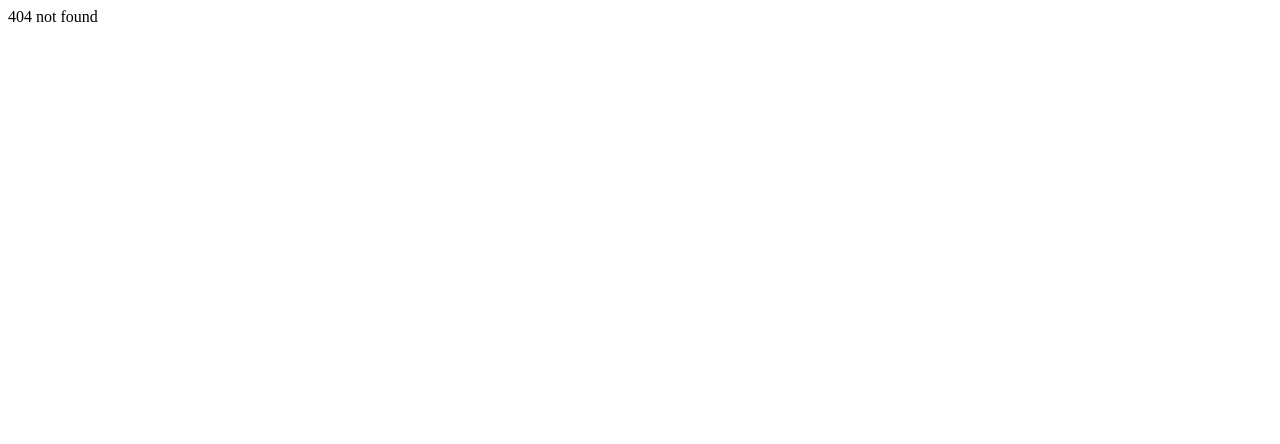
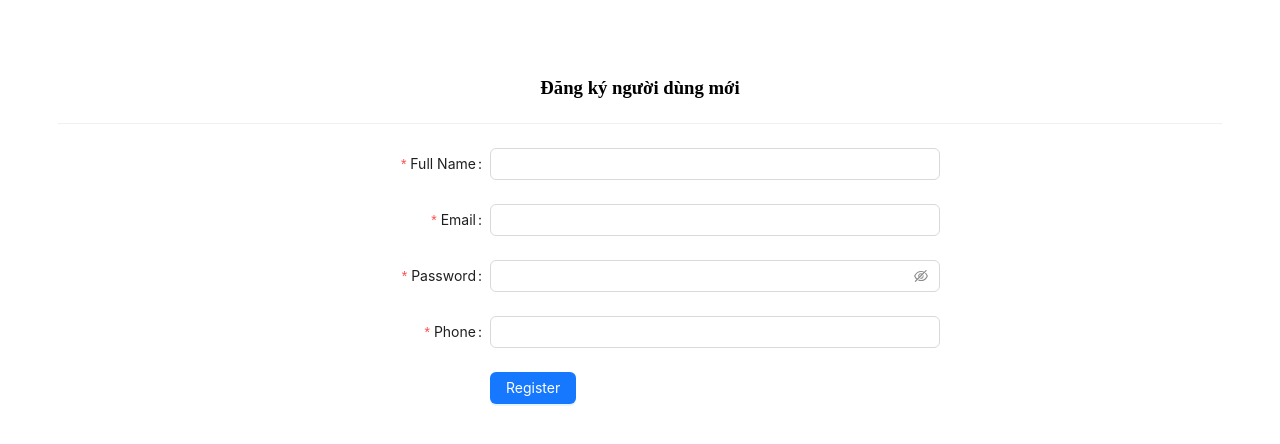
Before and after one commit to nguyendong2003/BookShop, a React (Vite) app: page /register in a window 1280 px wide. Before the commit this address had no page. Shown: the top 444 px of the page. Built offline with nearby package versions, Linux system fonts and the light colour scheme.

Commit message:
install antd + register page

```diff
--- a/package.json
+++ b/package.json
@@ -10,7 +10,9 @@
     "preview": "vite preview"
   },
   "dependencies": {
+    "@ant-design/icons": "5.0.1",
     "@reduxjs/toolkit": "1.9.3",
+    "antd": "5.3.2",
     "react": "18.2.0",
     "react-dom": "18.2.0",
     "react-redux": "8.0.5",
--- /dev/null
+++ b/src/pages/register/index.jsx
@@ -0,0 +1,64 @@
+import { Button, Divider, Form, Input } from 'antd';
+
+const RegisterPage = () => {
+
+    const onFinish = (values) => {
+        console.log('Success:', values);
+    };
+
+
+    return (
+        <div className="register-page" style={{ padding: '50px' }}>
+
+            <h3 style={{ textAlign: 'center' }}>Đăng ký người dùng mới</h3>
+            <Divider />
+            <Form
+                name="basic"
+                labelCol={{ span: 6 }}
+                style={{ maxWidth: 600, margin: '0 auto' }}
+                onFinish={onFinish}
+                autoComplete="off"
+            >
+                <Form.Item
+                    label="Full Name"
+                    name="fullName"
+                    rules={[{ required: true, message: 'fullname không được để trống' }]}
+                >
+                    <Input />
+                </Form.Item>
+
+
+                <Form.Item
+                    label="Email"
+                    name="email"
+                    rules={[{ required: true, message: 'email không được để trống!' }]}
+                >
+                    <Input />
+                </Form.Item>
+
+                <Form.Item
+                    label="Password"
+                    name="password"
+                    rules={[{ required: true, message: 'password không được để trống!' }]}
+                >
+                    <Input.Password />
+                </Form.Item>
+                <Form.Item
+                    label="Phone"
+                    name="phone"
+                    rules={[{ required: true, message: 'phone không được để trống!' }]}
+                >
+                    <Input />
+                </Form.Item>
+
+                <Form.Item wrapperCol={{ offset: 6, span: 16 }}>
+                    <Button type="primary" htmlType="submit">
+                        Register
+                    </Button>
+                </Form.Item>
+            </Form>
+        </div>
+    )
+}
+
+export default RegisterPage;
```
Also changed, not shown: src/App.jsx (+7 -0 lines), 1 other file (tests, documents, lock files or other folders).
